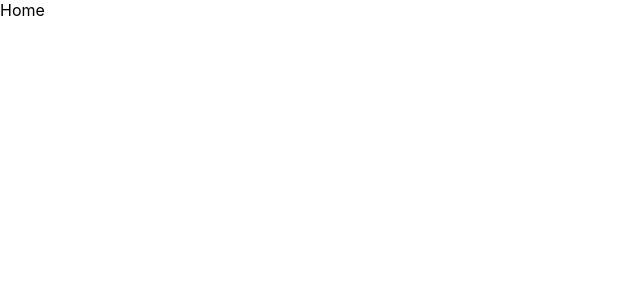
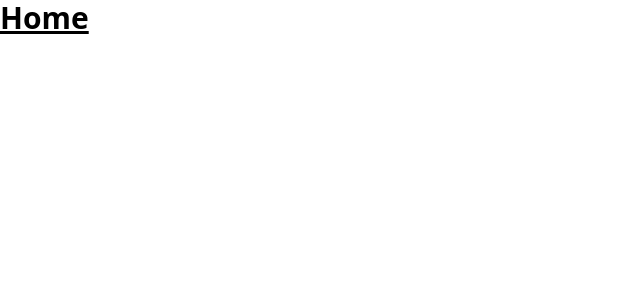
Before and after one commit to JakariaJishan/Portfolio2.1, a React (Create React App) app: page / in a window 1280 px wide. Shown: the top 300 px of the page, without its empty margins (0-640 px from the left). Built offline with nearby package versions, Linux system fonts and the light colour scheme.

Commit message:
Install tailwind to react

```diff
--- a/src/components/home/Home.js
+++ b/src/components/home/Home.js
@@ -2,7 +2,7 @@
 
 const Home = () => {
   return (
-    <div>Home</div>
+    <div className="text-3xl font-bold underline">Home</div>
   )
 }
 
--- a/src/index.css
+++ b/src/index.css
@@ -1,13 +1,3 @@
-body {
-  margin: 0;
-  font-family: -apple-system, BlinkMacSystemFont, 'Segoe UI', 'Roboto', 'Oxygen',
-    'Ubuntu', 'Cantarell', 'Fira Sans', 'Droid Sans', 'Helvetica Neue',
-    sans-serif;
-  -webkit-font-smoothing: antialiased;
-  -moz-osx-font-smoothing: grayscale;
-}
-
-code {
-  font-family: source-code-pro, Menlo, Monaco, Consolas, 'Courier New',
-    monospace;
-}
+@tailwind base;
+@tailwind components;
+@tailwind utilities;
--- a/tailwind.config.js
+++ b/tailwind.config.js
@@ -1,8 +1,8 @@
 /** @type {import('tailwindcss').Config} */
 module.exports = {
-  content: [],
+  content: ["./src/**/*.{js,jsx,ts,tsx}"],
   theme: {
     extend: {},
   },
   plugins: [],
-}
+};
```
